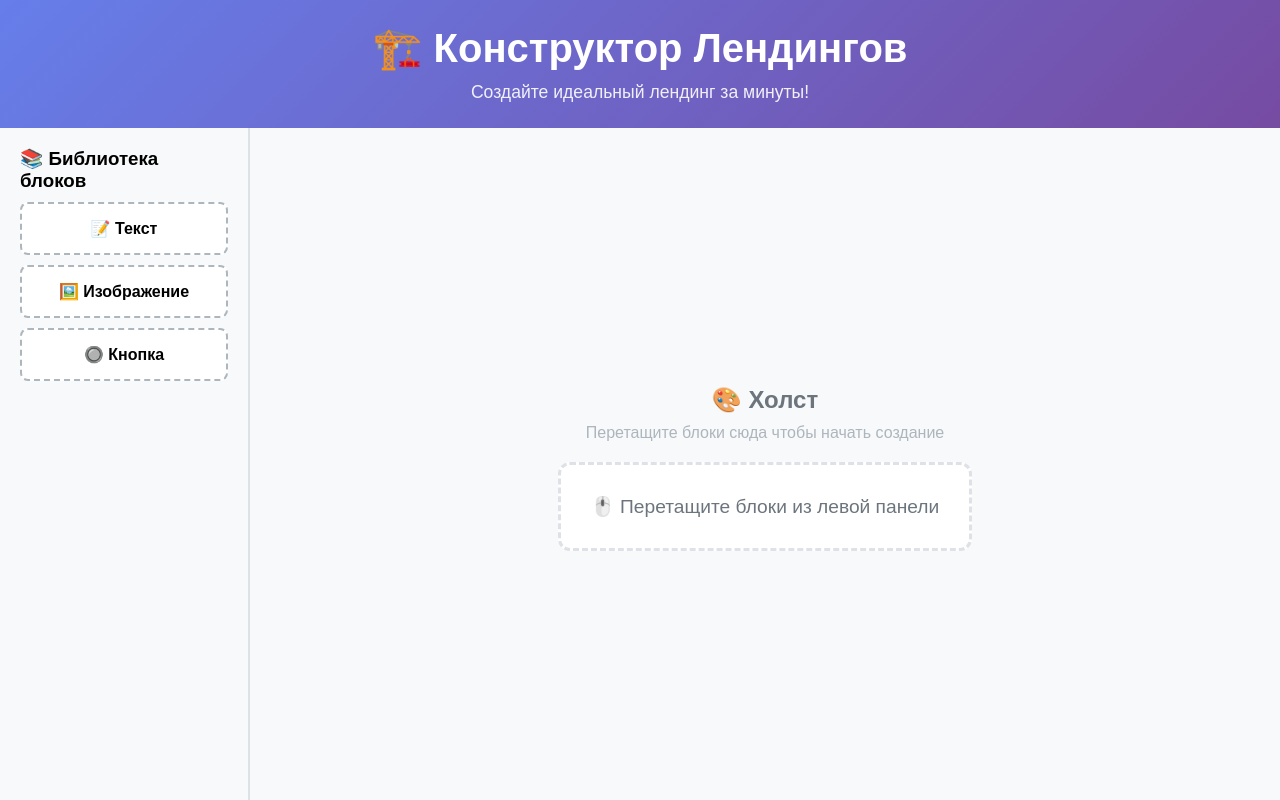
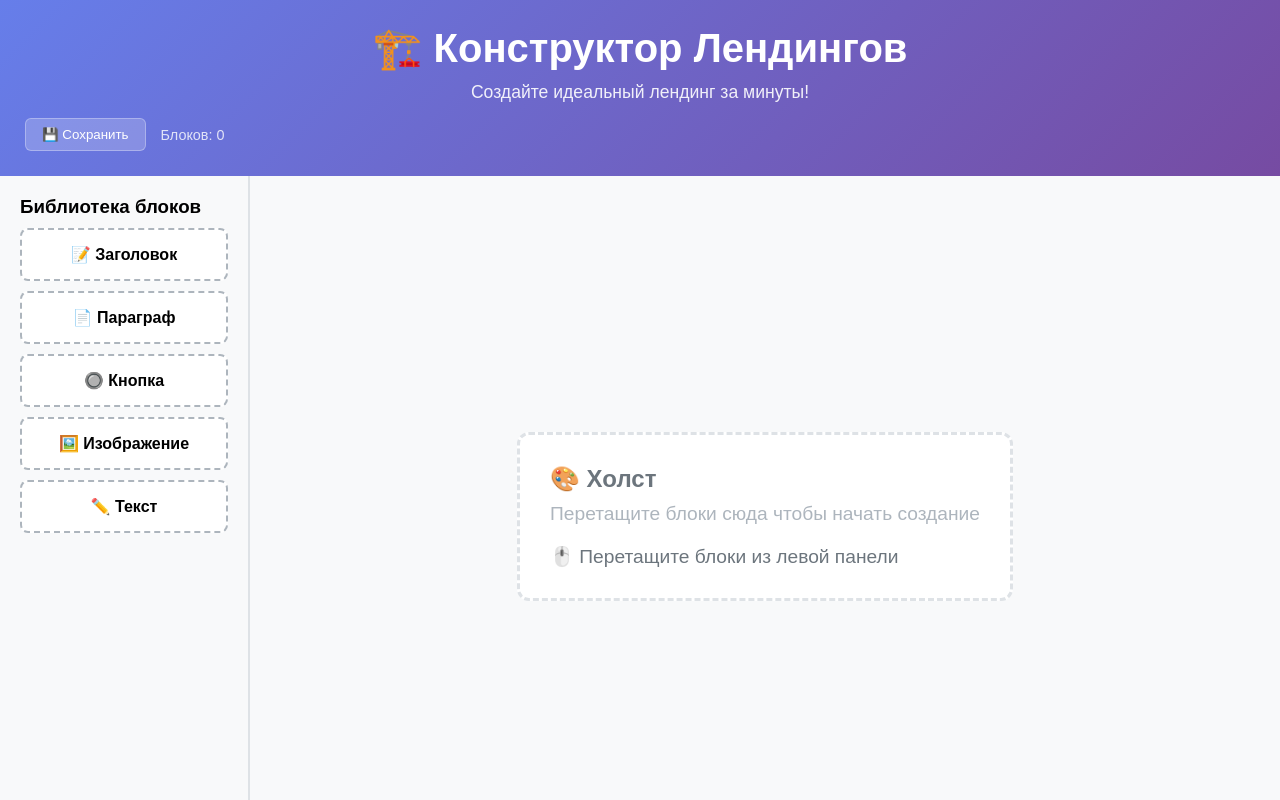
Before and after one commit to kchtya/umirhack, a Vue app in the folder frontend/: page / in a window 1280 px wide. Shown: the top 800 px of the page. Built offline with nearby package versions, Linux system fonts and the light colour scheme.

Commit message:
правки участник 2

```diff
--- /dev/null
+++ b/frontend/src/components/BlockEditor.vue
@@ -0,0 +1,146 @@
+<template>
+  <div class="block-editor">
+    <h3>Редактор блока</h3>
+
+    <div class="editor-section">
+      <label>Тип блока:</label>
+      <div class="block-type">{{ activeBlock.type }}</div>
+    </div>
+
+    <div class="editor-section">
+      <label>Содержимое:</label>
+      <textarea
+        v-if="isTextBlock"
+        v-model="localContent"
+        @input="updateContent"
+        rows="4"
+        placeholder="Введите текст..."
+      />
+      <input
+        v-else-if="activeBlock.type === 'image'"
+        v-model="localContent"
+        @input="updateContent"
+        type="text"
+        placeholder="URL изображения"
+      />
+      <input
+        v-else
+        v-model="localContent"
+        @input="updateContent"
+        type="text"
+        placeholder="Введите содержимое..."
+      />
+    </div>
+
+    <div class="editor-actions">
+      <button @click="deleteCurrentBlock" class="btn-danger">
+        Удалить блок
+      </button>
+    </div>
+  </div>
+</template>
+
+<script setup>
+import { useEditorStore } from '../stores/editor';
+import { storeToRefs } from 'pinia';
+import { ref, watch, computed } from 'vue';
+
+const editorStore = useEditorStore();
+const { activeBlock } = storeToRefs(editorStore);
+const { updateBlockContent, deleteBlock } = editorStore;
+
+const localContent = ref('');
+
+watch(activeBlock, (newBlock) => {
+  if (newBlock) {
+    localContent.value = newBlock.content;
+  }
+}, { immediate: true });
+
+const isTextBlock = computed(() => {
+  const textTypes = ['heading', 'paragraph', 'text', 'button'];
+  return textTypes.includes(activeBlock.value?.type);
+});
+
+const updateContent = () => {
+  if (activeBlock.value) {
+    updateBlockContent(activeBlock.value.id, localContent.value);
+  }
+};
+
+const deleteCurrentBlock = () => {
+  if (activeBlock.value) {
+    deleteBlock(activeBlock.value.id);
+  }
+};
+</script>
+
+<style scoped>
+.block-editor {
+  width: 300px;
+  padding: 20px;
+  background: #f8f9fa;
+  border-left: 2px solid #dee2e6;
+  min-height: 100vh;
+}
+
+.block-editor h3 {
+  margin: 0 0 20px 0;
+  color: #495057;
+  font-size: 1.2rem;
+}
+
+.editor-section {
+  margin-bottom: 20px;
+}
+
+.editor-section label {
+  display: block;
+  margin-bottom: 8px;
+  font-weight: 600;
+  color: #495057;
+  font-size: 0.9rem;
+}
+
+.block-type {
+  padding: 8px 12px;
+  background: white;
+  border: 1px solid #dee2e6;
+  border-radius: 4px;
+  font-size: 0.9rem;
+}
+
+input, textarea {
+  width: 100%;
+  padding: 10px;
+  border: 1px solid #dee2e6;
+  border-radius: 4px;
+  font-size: 0.9rem;
+  resize: vertical;
+}
+
+input:focus, textarea:focus {
+  outline: none;
+  border-color: #4dabf7;
+  box-shadow: 0 0 0 2px rgba(74, 144, 226, 0.2);
+}
+
+.editor-actions {
+  margin-top: 30px;
+}
+
+.btn-danger {
+  width: 100%;
+  padding: 10px;
+  background: #dc3545;
+  color: white;
+  border: none;
+  border-radius: 4px;
+  cursor: pointer;
+  font-size: 0.9rem;
+}
+
+.btn-danger:hover {
+  background: #c82333;
+}
+</style>
--- a/frontend/src/components/BlockLibrary.vue
+++ b/frontend/src/components/BlockLibrary.vue
@@ -1,20 +1,34 @@
 <template>
   <div class="block-library">
-    <h3>📚 Библиотека блоков</h3>
-    <div class="block-item" draggable="true">
-      📝 Текст
-    </div>
-    <div class="block-item" draggable="true">
-      🖼️ Изображение
-    </div>
-    <div class="block-item" draggable="true">
-      🔘 Кнопка
+    <h3>Библиотека блоков</h3>
+    <div
+      v-for="blockType in blockTypes"
+      :key="blockType.type"
+      class="block-item"
+      draggable="true"
+      @dragstart="onDragStart(blockType)"
+    >
+      {{ blockType.emoji }} {{ blockType.name }}
     </div>
   </div>
 </template>
 
 <script setup>
-// Логику добавим позже
+import { useEditorStore } from '../stores/editor';
+
+const editorStore = useEditorStore();
+
+const blockTypes = [
+  { type: 'heading', name: 'Заголовок', emoji: '📝' },
+  { type: 'paragraph', name: 'Параграф', emoji: '📄' },
+  { type: 'button', name: 'Кнопка', emoji: '🔘' },
+  { type: 'image', name: 'Изображение', emoji: '🖼️' },
+  { type: 'text', name: 'Текст', emoji: '✏️' }
+];
+
+const onDragStart = (blockType) => {
+  event.dataTransfer.setData('application/json', JSON.stringify(blockType));
+};
 </script>
 
 <style scoped>
--- a/frontend/src/main.js
+++ b/frontend/src/main.js
@@ -1,4 +1,9 @@
 import { createApp } from 'vue'
+import { createPinia } from 'pinia'
 import App from './App.vue'
 
-createApp(App).mount('#app')
+const app = createApp(App)
+const pinia = createPinia()
+
+app.use(pinia)
+app.mount('#app')
--- /dev/null
+++ b/frontend/src/stores/editor.js
@@ -0,0 +1,73 @@
+import { defineStore } from 'pinia';
+import { ref, computed } from 'vue';
+
+export const useEditorStore = defineStore('editor', () => {
+  const blocks = ref([]);
+  const activeBlockId = ref(null);
+
+  const activeBlock = computed(() =>
+    blocks.value.find(block => block.id === activeBlockId.value)
+  );
+
+  const blocksCount = computed(() => blocks.value.length);
+
+  const addBlock = (blockType) => {
+    const newBlock = {
+      id: Date.now().toString(),
+      type: blockType,
+      content: getDefaultContent(blockType),
+      styles: {}
+    };
+    blocks.value.push(newBlock);
+    setActiveBlock(newBlock.id);
+  };
+
+  const setActiveBlock = (id) => {
+    activeBlockId.value = id;
+  };
+
+  const updateBlockContent = (id, newContent) => {
+    const block = blocks.value.find(block => block.id === id);
+    if (block) {
+      block.content = newContent;
+    }
+  };
+
+  const deleteBlock = (id) => {
+    blocks.value = blocks.value.filter(block => block.id !== id);
+    if (activeBlockId.value === id) {
+      activeBlockId.value = null;
+    }
+  };
+
+  const moveBlock = (fromIndex, toIndex) => {
+    if (fromIndex < 0 || fromIndex >= blocks.value.length ||
+        toIndex < 0 || toIndex >= blocks.value.length) return;
+
+    const block = blocks.value.splice(fromIndex, 1)[0];
+    blocks.value.splice(toIndex, 0, block);
+  };
+
+  const getDefaultContent = (type) => {
+    const defaults = {
+      'text': 'Текст блока',
+      'image': 'https://via.placeholder.com/300x200',
+      'button': 'Нажмите меня',
+      'heading': 'Заголовок',
+      'paragraph': 'Абзац текста'
+    };
+    return defaults[type] || '';
+  };
+
+  return {
+    blocks,
+    activeBlockId,
+    activeBlock,
+    blocksCount,
+    addBlock,
+    setActiveBlock,
+    updateBlockContent,
+    deleteBlock,
+    moveBlock
+  };
+});
--- a/frontend/src/views/HomeView.vue
+++ b/frontend/src/views/HomeView.vue
@@ -3,26 +3,100 @@
     <header class="header">
       <h1>🏗️ Конструктор Лендингов</h1>
       <p>Создайте идеальный лендинг за минуты!</p>
+      <div class="toolbar">
+        <button @click="saveProject" class="toolbar-btn">💾 Сохранить</button>
+        <span class="blocks-count">Блоков: {{ blocksCount }}</span>
+      </div>
     </header>
 
     <div class="editor-layout">
       <BlockLibrary />
-      <div class="canvas">
-        <h3>🎨 Холст</h3>
-        <p>Перетащите блоки сюда чтобы начать создание</p>
-        <div class="empty-state">
-          🖱️ Перетащите блоки из левой панели
+      <div
+        class="canvas"
+        @drop="handleDrop"
+        @dragover.prevent
+        @click="clearSelection"
+      >
+        <div v-if="blocksCount === 0" class="empty-state">
+          <h3>🎨 Холст</h3>
+          <p>Перетащите блоки сюда чтобы начать создание</p>
+          <div>🖱️ Перетащите блоки из левой панели</div>
+        </div>
+
+        <div
+          v-for="(block, index) in blocks"
+          :key="block.id"
+          class="block-wrapper"
+          :class="{ active: activeBlock?.id === block.id }"
+          @click.stop="setActiveBlock(block.id)"
+        >
+          <component
+            :is="getBlockComponent(block.type)"
+            :content="block.content"
+            :class="['block-element', block.type]"
+          />
+          <button
+            v-if="activeBlock?.id === block.id"
+            @click="deleteBlock(block.id)"
+            class="delete-btn"
+            title="Удалить блок"
+          >
+            ×
+          </button>
         </div>
       </div>
+
+      <BlockEditor v-if="activeBlock" />
     </div>
   </div>
 </template>
 
 <script setup>
-import BlockLibrary from '../components/BlockLibrary.vue'
+import { useEditorStore } from '../stores/editor';
+import { storeToRefs } from 'pinia';
+import BlockLibrary from '../components/BlockLibrary.vue';
+import BlockEditor from '../components/BlockEditor.vue';
+
+const editorStore = useEditorStore();
+const { blocks, activeBlock, blocksCount } = storeToRefs(editorStore);
+const { addBlock, setActiveBlock, deleteBlock } = editorStore;
+
+const handleDrop = (event) => {
+  try {
+    const blockData = JSON.parse(event.dataTransfer.getData('application/json'));
+    addBlock(blockData.type);
+  } catch (error) {
+    console.error('Ошибка при добавлении блока:', error);
+  }
+};
+
+const clearSelection = () => {
+  setActiveBlock(null);
+};
+
+const saveProject = () => {
+  const project = {
+    blocks: blocks.value,
+    savedAt: new Date().toISOString()
+  };
+  localStorage.setItem('landing-project', JSON.stringify(project));
+  alert('Проект сохранен в localStorage!');
+};
+
+const getBlockComponent = (type) => {
+  const components = {
+    heading: 'h2',
+    paragraph: 'p',
+    button: 'button',
+    image: 'img',
+    text: 'div'
+  };
+  return components[type] || 'div';
+};
 </script>
 
 <style scoped>
+/* СТИЛИ УЧАСТНИКА 1 - НЕ ТРОГАЕМ */
 .home {
   height: 100vh;
   display: flex;
@@ -84,4 +158,113 @@ import BlockLibrary from '../components/BlockLibrary.vue'
   color: #6c757d;
   font-size: 1.2rem;
 }
+
+/* Только эти стили добавляем для функциональности */
+.toolbar {
+  display: flex;
+  gap: 15px;
+  align-items: center;
+  margin-top: 15px;
+}
+
+.toolbar-btn {
+  padding: 8px 16px;
+  background: rgba(255,255,255,0.2);
+  border: 1px solid rgba(255,255,255,0.3);
+  border-radius: 6px;
+  color: white;
+  cursor: pointer;
+  transition: all 0.2s;
+}
+
+.toolbar-btn:hover {
+  background: rgba(255,255,255,0.3);
+}
+
+.blocks-count {
+  font-size: 0.9rem;
+  opacity: 0.8;
+}
+
+.block-wrapper {
+  position: relative;
+  margin: 15px 0;
+  padding: 15px;
+  background: white;
+  border: 2px solid transparent;
+  border-radius: 8px;
+  transition: all 0.2s;
+  cursor: pointer;
+}
+
+.block-wrapper:hover {
+  border-color: #dee2e6;
+}
+
+.block-wrapper.active {
+  border-color: #4dabf7;
+  box-shadow: 0 0 0 2px rgba(74, 144, 226, 0.2);
+}
+
+.block-element {
+  margin: 0;
+}
+
+.block-element.heading {
+  font-size: 1.5rem;
+  font-weight: bold;
+  color: #333;
+}
+
+.block-element.paragraph {
+  line-height: 1.6;
+  color: #666;
+}
+
+.block-element.button {
+  padding: 10px 20px;
+  background: #007bff;
+  color: white;
+  border: none;
+  border-radius: 6px;
+  cursor: pointer;
+}
+
+.block-element.button:hover {
+  background: #0056b3;
+}
+
+.block-element.image {
+  max-width: 100%;
+  height: auto;
+  border-radius: 6px;
+}
+
+.block-element.text {
+  padding: 10px;
+  background: #f8f9fa;
+  border-radius: 4px;
+}
+
+.delete-btn {
+  position: absolute;
+  top: -8px;
+  right: -8px;
+  width: 24px;
+  height: 24px;
+  background: #dc3545;
+  color: white;
+  border: none;
+  border-radius: 50%;
+  cursor: pointer;
+  font-size: 16px;
+  line-height: 1;
+  display: flex;
+  align-items: center;
+  justify-content: center;
+}
+
+.delete-btn:hover {
+  background: #c82333;
+}
 </style>
```
